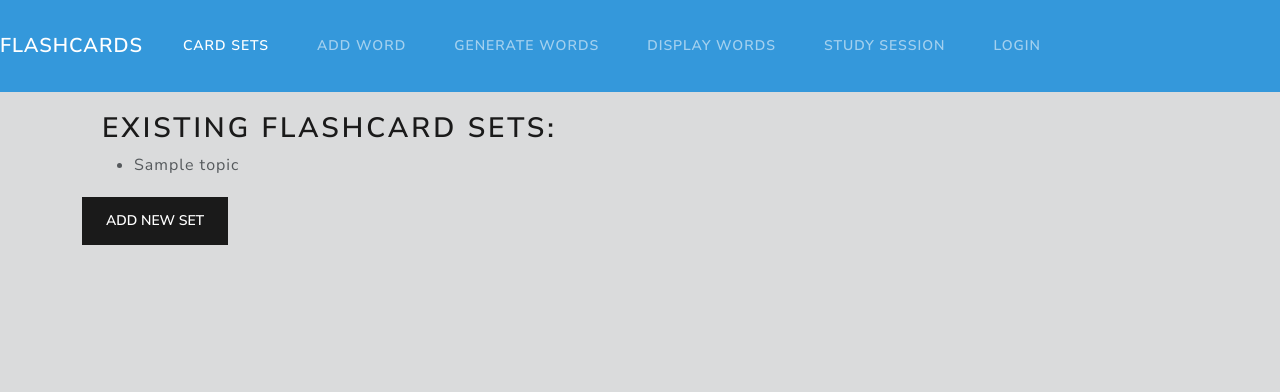
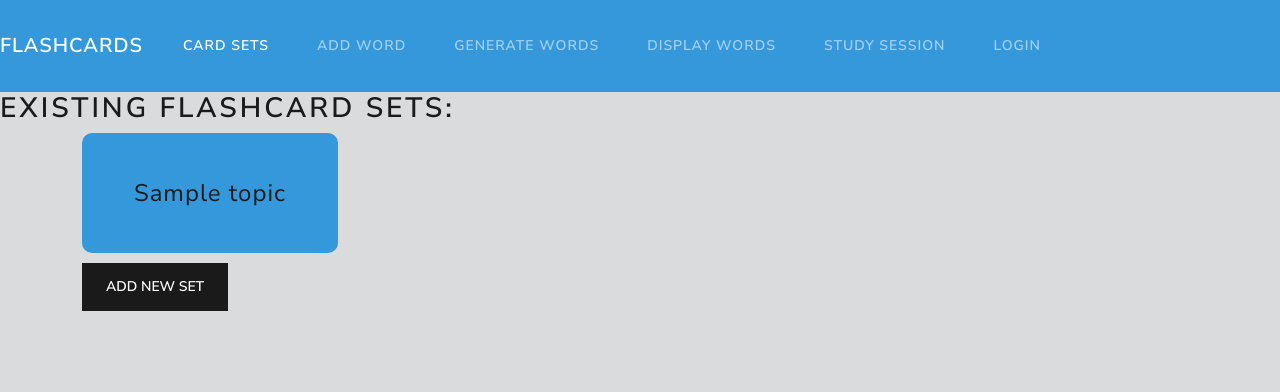
Before and after one commit to mariashapo/FlashCards, a Flask app: template api/templates/topics.html in a window 1280 px wide. Shown: the top 392 px of the page. Run offline with Flask 3, Linux system fonts and the light colour scheme; the template is opened without the code that fills it: most values are stand-ins (such as "Sample title", 1, 10 or a date in 2020); some libraries are stand-ins or nearby versions.

Commit message:
topics.html modifier to display topics inside cards.

```diff
--- a/api/templates/topics.html
+++ b/api/templates/topics.html
@@ -13,19 +13,45 @@
         .topic-list {
             margin: 20px;
         }
+        /* Style for the dividers */
+        .topic-square {
+            width: 20vw;
+            height: 15vh; /* Adjust the height as needed */
+            background-color: #3498db; /* Set the background color */
+            border-radius: 10px; /* Adjust the border-radius for rounded edges */
+            margin-bottom: 10px; /* Adjust the spacing between dividers */
+            display: flex;
+            justify-content: center;
+            align-items: center;
+            font-size: 24px;
+            text-decoration: none;
+        }
+
+        /* Style for the link (anchor) */
+        .a {
+            display: block;
+            height: 100%;
+            width: 100%;
+            text-decoration: none;
+            color: white; /* Set the text color */
+        }
     </style>
 </head>
 </head>
 <body class="page-background">
     {{ create_navbar("topics", "form-background") }}
+    <h2>Existing Flashcard Sets:</h2>
     <div class="container">
-        <div class="topic-list">
-            <h2>Existing Flashcard Sets:</h2>
-            <ul>
-                {% for topic in topics_list %}
-                <li>{{ topic.name }}</li>
-                {% endfor %}
-            </ul>
+        <div class="row">
+        {% for i in range(topics_list|length) %}
+            {% if i != 0 and i%3 == 0 %}
+                </div>
+                <div class="row">
+            {% endif %}
+                <div class="col-md-4">
+                    <a class="topic-square" href="{{url_for('display_words')}}">{{ topics_list[i].name }}</a>
+                </div>
+        {% endfor %}
         </div>
         <div>
             <!-- Button to trigger modal -->
```
